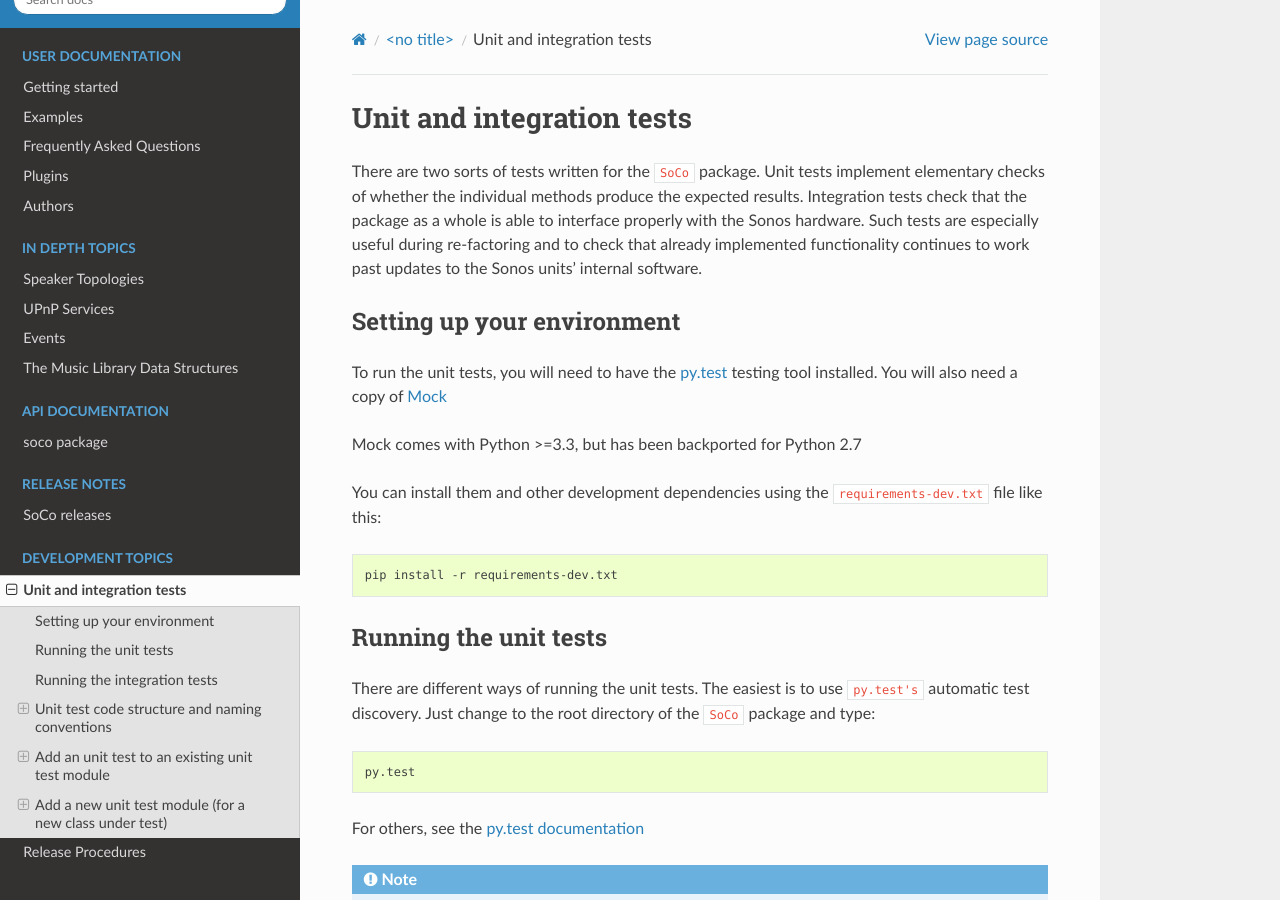
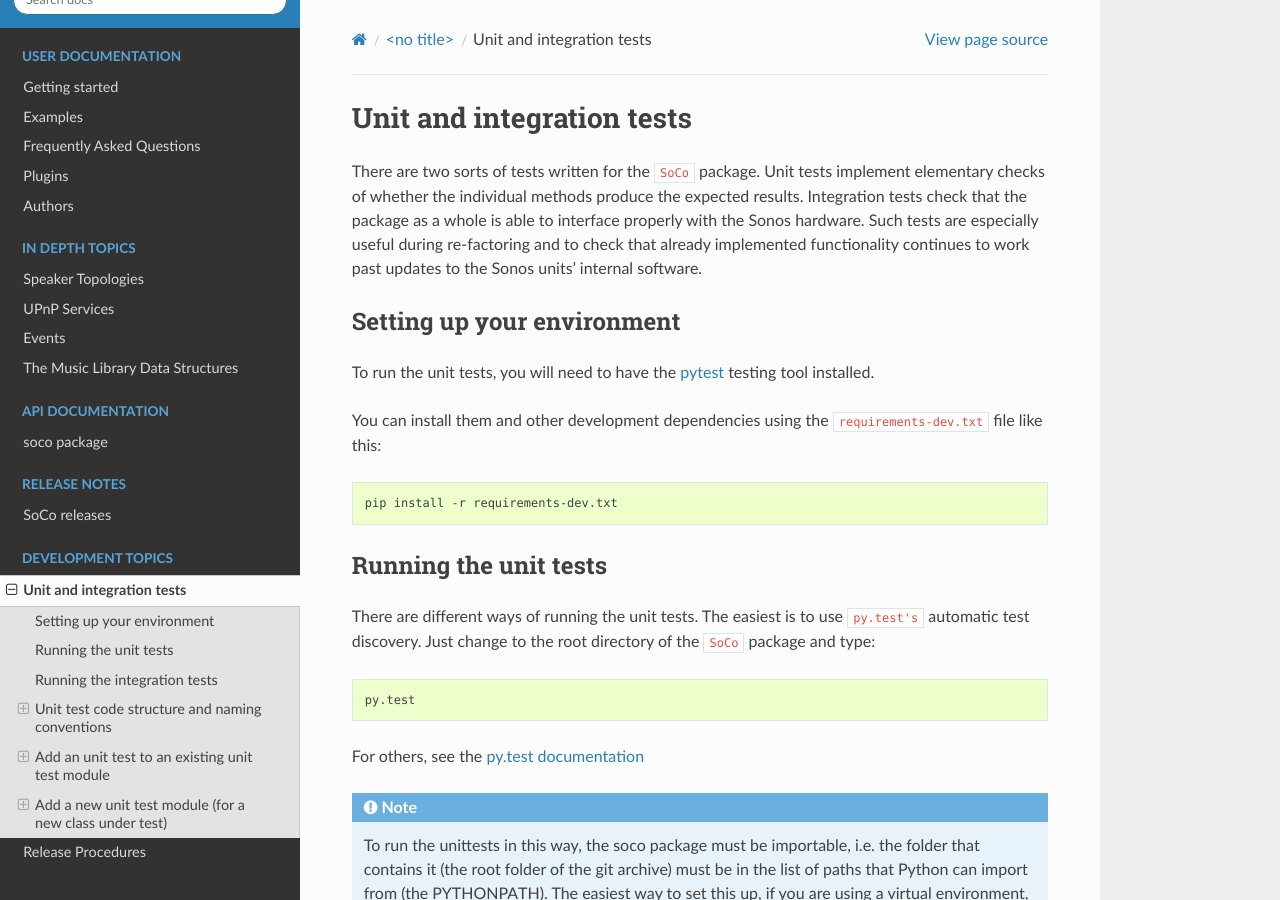
Before and after one commit to SoCo/SoCo, a Sphinx documentation site: the page built from doc/development/unittests.rst, in a window 1280 px wide and 900 px high. Built offline with Sphinx 7.4.7 and the Read the Docs theme 2.0.0, drawn with Linux system fonts in a browser that asks for light colours.

Commit message:
Remove redundant mock backport

```diff
--- a/doc/development/unittests.rst
+++ b/doc/development/unittests.rst
@@ -11,10 +11,8 @@
 Setting up your environment
 ===========================
 
-To run the unit tests, you will need to have the `py.test <http://pytest.org/latest>`_
-testing tool installed. You will also need a copy of `Mock <http://www.voidspace.org.uk/python/mock/>`_
-
-Mock comes with Python >=3.3, but has been backported for Python 2.7
+To run the unit tests, you will need to have the `pytest <http://pytest.org/latest>`_
+testing tool installed.
 
 You can install them and other development dependencies using the
 :file:`requirements-dev.txt` file like this:
--- a/requirements-dev.txt
+++ b/requirements-dev.txt
@@ -1,7 +1,6 @@
 sphinx >=1.3
 sphinx_rtd_theme
 pytest >= 2.5
-mock >= 1.0.1
 graphviz
 flake8
 pylint
```
Also changed, not shown: 2 other files.
